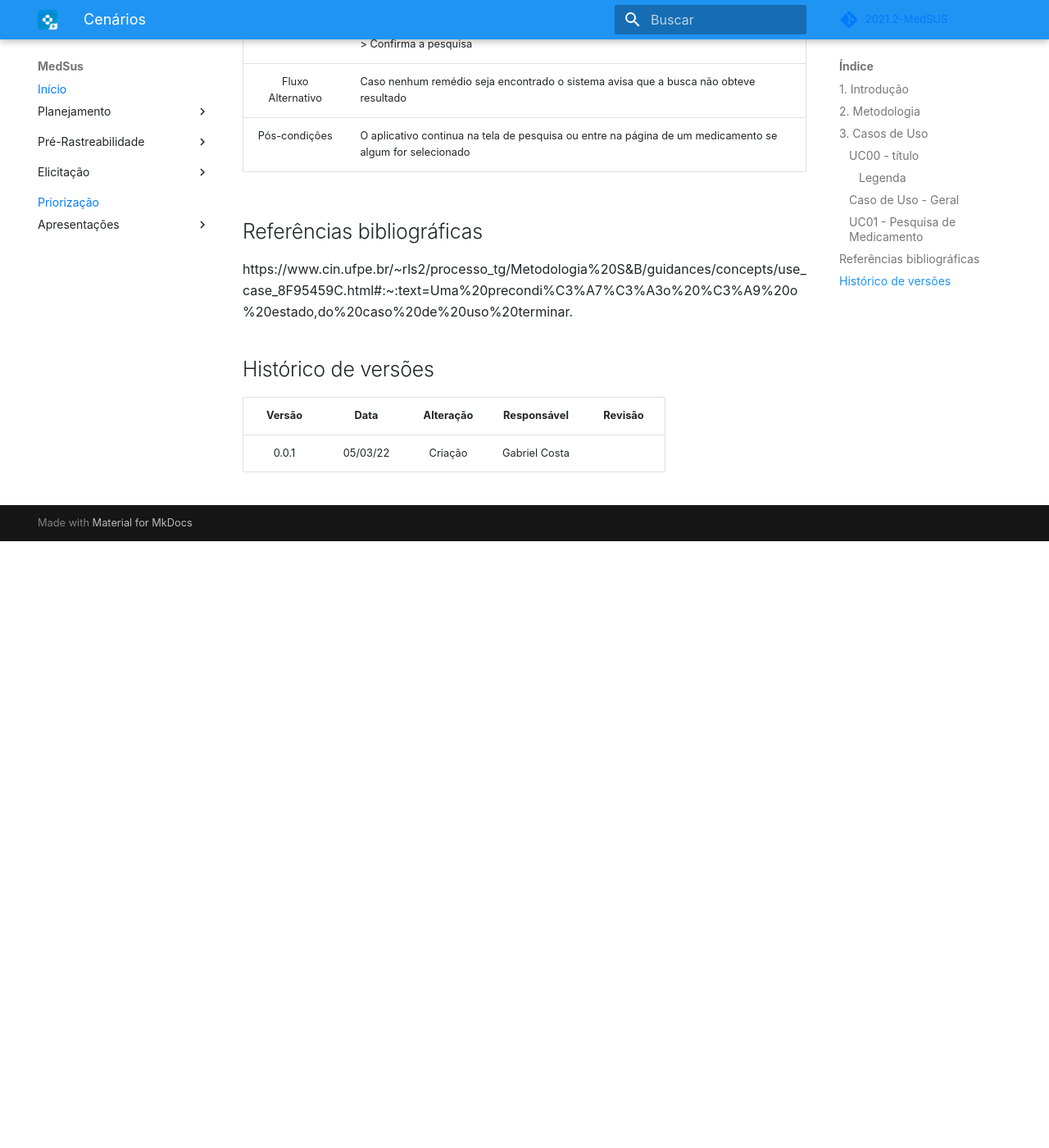
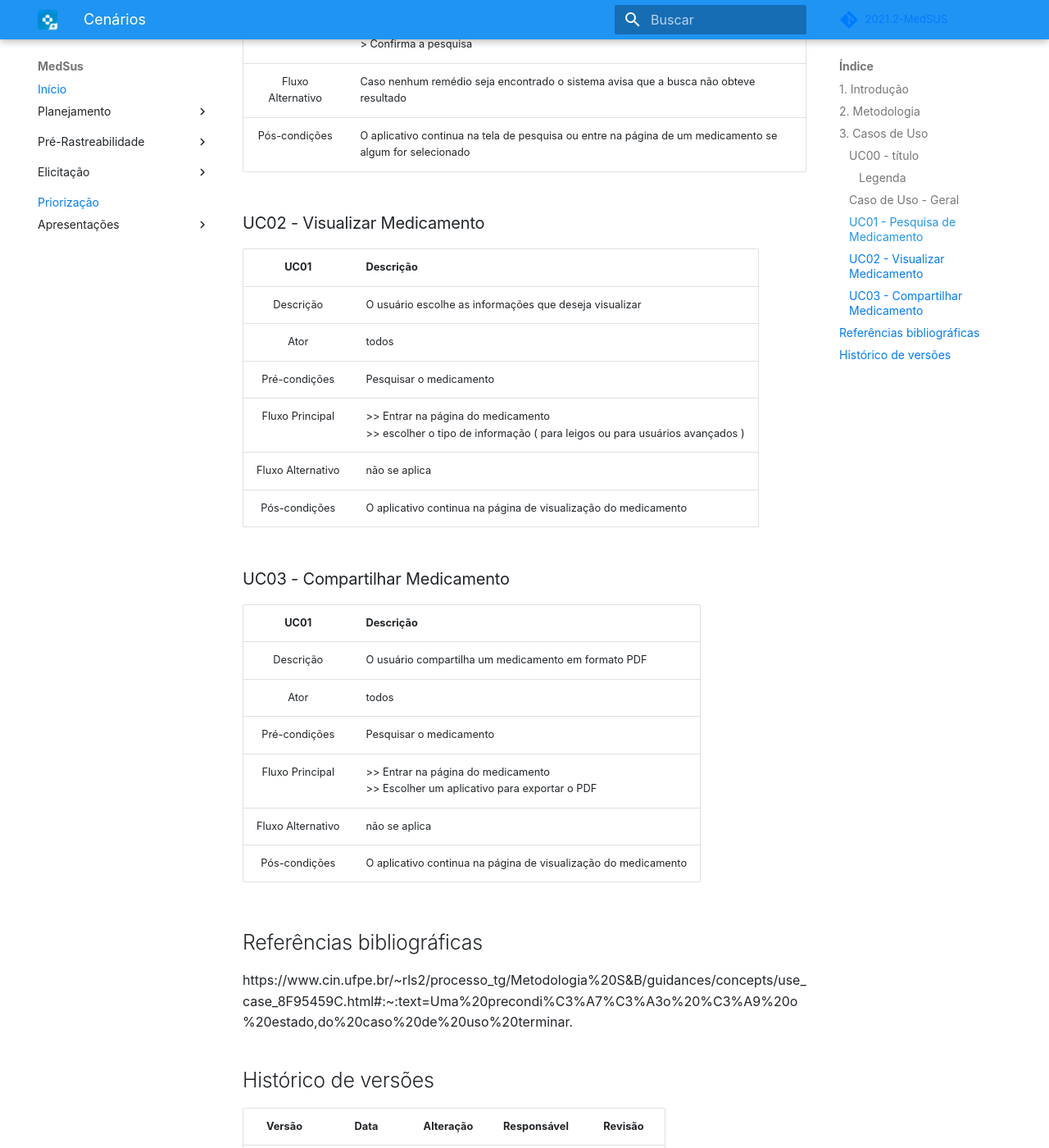
Before and after one commit to Requisitos-de-Software/2021.2-MedSUS, an MkDocs documentation site: the page built from docs/modeling/usecase.md, in a window 1280 px wide and 1400 px high, scrolled down 2030 px. Shown: the whole window at 82% size. Built offline with MkDocs 1.6.1 and Material for MkDocs 9.7.7, drawn with Linux system fonts in a browser that asks for light colours; some web fonts are replaced; comment, search, counter and statistics services are not loaded; before the commit the page ends 2690 px from its top, so only the background shows below that.

Commit message:
adding use case 002 003

```diff
--- a/docs/modeling/usecase.md
+++ b/docs/modeling/usecase.md
@@ -63,7 +63,29 @@ cenários para a criação desse artefato.
 |Pós-condições    |O aplicativo continua na tela de pesquisa ou entre na página de um medicamento se algum for selecionado|
 
 
+### UC02 - Visualizar Medicamento
 
+
+|UC01|Descrição|
+|       :-:                   |--|
+|Descrição        | O usuário escolhe as informações que deseja visualizar |
+|Ator             |todos|
+|Pré-condições    | Pesquisar o medicamento |
+|Fluxo Principal  | >> Entrar na página do medicamento <br> >>  escolher o tipo de informação ( para leigos ou para usuários avançados )|
+|Fluxo Alternativo| não se aplica |
+|Pós-condições    | O aplicativo continua na página de visualização do medicamento |
+
+
+### UC03 - Compartilhar Medicamento
+
+|UC01|Descrição|
+|       :-:                   |--|
+|Descrição        | O usuário compartilha um medicamento em formato PDF|
+|Ator             |todos|
+|Pré-condições    | Pesquisar o medicamento |
+|Fluxo Principal  | >> Entrar na página do medicamento <br> >> Escolher um aplicativo para exportar o PDF   |
+|Fluxo Alternativo| não se aplica |
+|Pós-condições    | O aplicativo continua na página de visualização do medicamento |
 
 ## Referências bibliográficas
 
```
